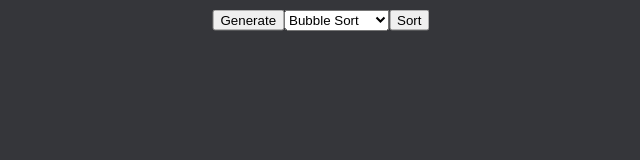
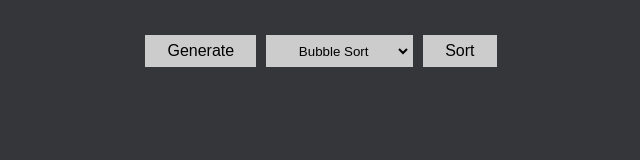
Before and after one commit to kitharvey/Sort-Animation, a website: page dist/index.html in a window 1280 px wide. Shown: the whole page, without its empty margins (319-959 px from the left). Drawn offline with Linux system fonts and the light colour scheme.

Commit message:
button design

```diff
--- a/dist/index.html
+++ b/dist/index.html
@@ -8,10 +8,11 @@
 </head>
 <body>
 
+    <div class="container">
 
-    <canvas id = 'portrait'></canvas>
-    <div id='buttons'>
-        <button id = 'genBtn'>Generate</button>
+        <canvas id = 'portrait'></canvas>
+        <div id='buttons'>
+        <a id = 'genBtn'>Generate</a>
         <select name="Sort List" id="list" >
             <option value="bubble">Bubble Sort</option>
             <option value="selection">Selection Sort</option>
@@ -20,9 +21,12 @@
             <option value="quick">Quick Sort</option>
             <option value="heap">Heap Sort</option>
         </select>
-        <button id="sortBtn">Sort</button>
+        <a id="sortBtn">Sort</a>
 
     </div>
+
+    </div>
+
 
     <script src="script.js"></script>
 
--- a/dist/style.css
+++ b/dist/style.css
@@ -1,26 +1,59 @@
+*, *::before, *::after
+{
+    margin: 0;
+    padding: 0;
+    box-sizing: border-box;
+}
+
+html{
+    color: white;
+}
+
 body {
+
+    margin: 0;
+    overflow: hidden;
+    background-color: #35363A;
+
+
+}
+
+.container {
     display: flex;
     align-items: center;
     justify-content: center;
-    margin: 0;
-    overflow: hidden;
-    background-color: #35363A;
+    flex-direction: column-reverse;
+    margin: 20px;
 }
 
-#buttons {
-    position: absolute;
-    top: 2.5%;
-    left: 50%;
-    transform: translate(-50%, -50%);
+.container #buttons {
+    margin: 10px;
     display: flex;
     flex-direction: row;
     flex-wrap: wrap;
     justify-content: center;
+    text-decoration: none;
+    font-weight:400;
 }
 
-#portrait {
-    position: absolute;
-    top: 52.5%;
-    left: 50%;
-    transform: translate(-50%, -52.5%)
+a, select {
+    padding: 5px 20px;
+    margin: 5px 5px;
+    border:0.15em solid #CCCCCC;
+    text-align: center;
+    background-color:#CCCCCC;
+    box-sizing: border-box;
+    color: black;
+    font-family: sans-serif;
+    font-weight:400;
+    text-decoration:none;
+    user-select: none;
 }
+
+a:hover, select:hover{
+    border-color:#7a7a7a;
+    cursor: pointer;
+}
+a:active{
+    background-color:#999999;
+}
```
